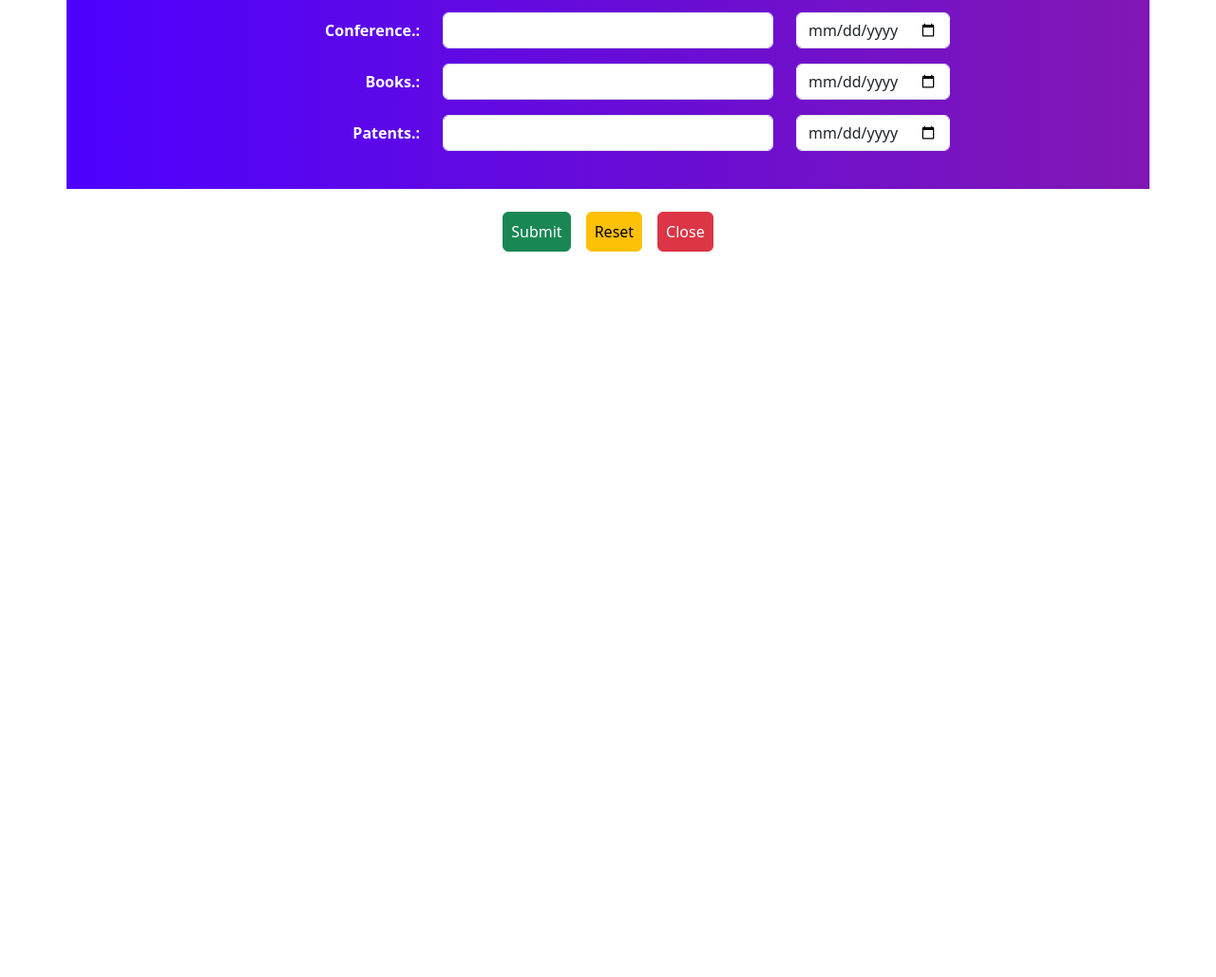
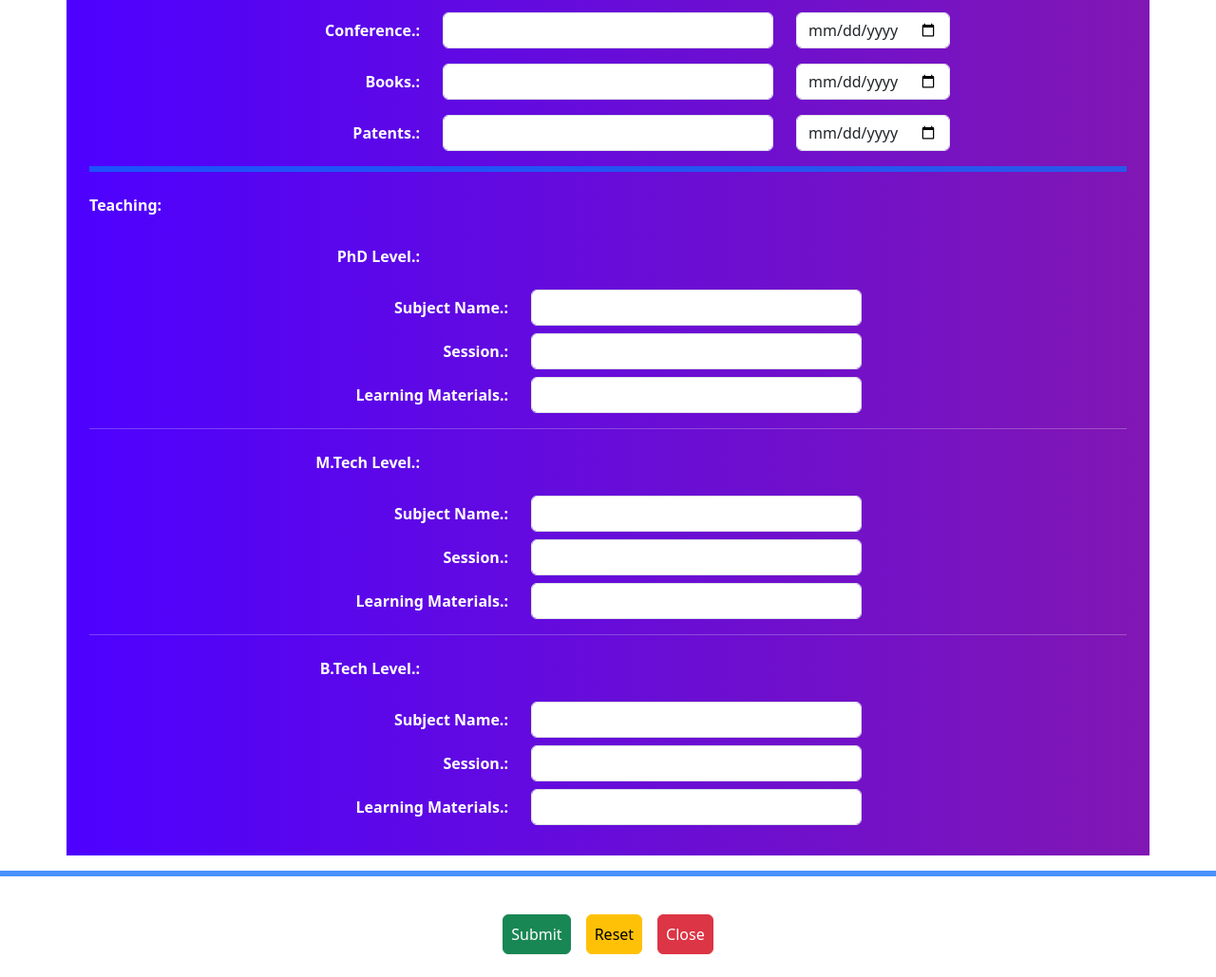
Before and after one commit to suman2mandal/Form2, a plain HTML site: page index.html in a window 1280 px wide. Shown: the part 2173-3202 px from the top of the page at 95% size. Before the commit the page ends 2462 px from the top, so only its background shows below. Drawn offline with Linux system fonts and the light colour scheme.

Commit message:
Added Teaching Section

```diff
--- a/index.html
+++ b/index.html
@@ -282,8 +282,86 @@
                 <input type="date" class="form-control" id="Patents ">
             </div>
         </div>
+
+
+
+
+        <hr class="border border-primary border-3 opacity-75">
+        <div class="row mb-3">
+            <label for="" class="col-sm-4 col-form-label "><b>Teaching:</b></label>
+        </div>
+        <div class="row mb-3">
+            <label for="" class="col-sm-4 col-form-label text-end"><b>PhD Level.:</b></label>
+        </div>
+        <div class="row mb-2">
+            <label for="Subject" class="col-sm-5 col-form-label text-end"><b>Subject Name.:</b></label>
+            <div class="col-sm-4">
+                <input type="text" class="form-control" id="Subject" required="">
+            </div>
+        </div>
+        <div class="row mb-2">
+            <label for="Session" class="col-sm-5 col-form-label text-end"><b>Session.:</b></label>
+            <div class="col-sm-4">
+                <input type="text" class="form-control" id="Session" required="">
+            </div>
+        </div>
+        <div class="row mb-2">
+            <label for="Materials" class="col-sm-5 col-form-label text-end"><b>Learning Materials.:</b></label>
+            <div class="col-sm-4">
+                <input type="text" class="form-control" id="Materials" required="">
+            </div>
+        </div>
+        <hr>
+        <div class="row mb-3">
+            <label for="" class="col-sm-4 col-form-label text-end"><b>M.Tech Level.:</b></label>
+        </div>
+        <div class="row mb-2">
+            <label for="MSubject" class="col-sm-5 col-form-label text-end"><b>Subject Name.:</b></label>
+            <div class="col-sm-4">
+                <input type="text" class="form-control" id="MSubject" required="">
+            </div>
+        </div>
+        <div class="row mb-2">
+            <label for="MSession" class="col-sm-5 col-form-label text-end"><b>Session.:</b></label>
+            <div class="col-sm-4">
+                <input type="text" class="form-control" id="MSession" required="">
+            </div>
+        </div>
+        <div class="row mb-2">
+            <label for="MMaterials" class="col-sm-5 col-form-label text-end"><b>Learning Materials.:</b></label>
+            <div class="col-sm-4">
+                <input type="text" class="form-control" id="MMaterials" required="">
+            </div>
+        </div>
+        <hr>
+        <div class="row mb-3">
+            <label for="" class="col-sm-4 col-form-label text-end"><b>B.Tech Level.:</b></label>
+        </div>
+        <div class="row mb-2">
+            <label for="BSubject" class="col-sm-5 col-form-label text-end"><b>Subject Name.:</b></label>
+            <div class="col-sm-4">
+                <input type="text" class="form-control" id="BSubject" required="">
+            </div>
+        </div>
+        <div class="row mb-2">
+            <label for="BSession" class="col-sm-5 col-form-label text-end"><b>Session.:</b></label>
+            <div class="col-sm-4">
+                <input type="text" class="form-control" id="BSession" required="">
+            </div>
+        </div>
+        <div class="row mb-2">
+            <label for="Materials" class="col-sm-5 col-form-label text-end"><b>Learning Materials.:</b></label>
+            <div class="col-sm-4">
+                <input type="text" class="form-control" id="Materials" required="">
+            </div>
+        </div>
     </div>
 
+
+
+    <hr class="border border-primary border-3 opacity-75">
+
+    </div>
 
     <div class="d-flex p-3 justify-content-center">
             <button class="btn btn-success p-2 m-2" type="submit">Submit</button>
```
